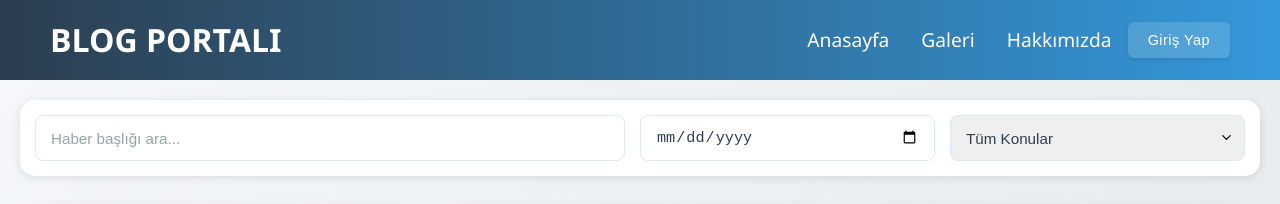
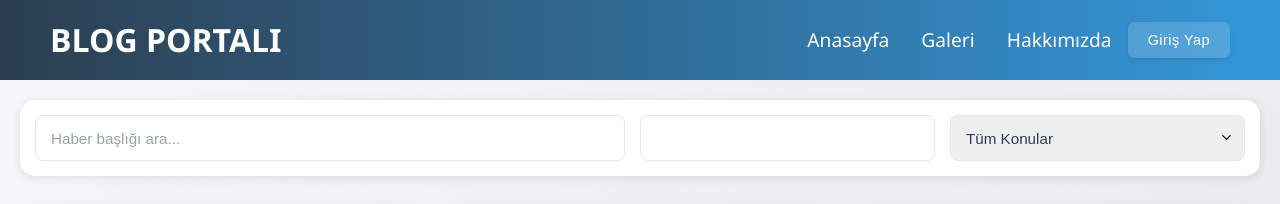
Before and after one commit to ferhatcakmakogluu/blog-portal-ui, a React (Vite) app: page / in a window 1280 px wide. Shown: the top 204 px of the page. Built offline with nearby package versions, Linux system fonts and the light colour scheme; grey boxes are pictures that could not be loaded.

Commit message:
date input update

```diff
--- a/src/pages/Home.css
+++ b/src/pages/Home.css
@@ -406,3 +406,29 @@
     font-size: 0.9rem;
   }
 }
+
+.filter-item input[type="date"]::-webkit-datetime-edit-text,
+.filter-item input[type="date"]::-webkit-datetime-edit-month-field,
+.filter-item input[type="date"]::-webkit-datetime-edit-day-field,
+.filter-item input[type="date"]::-webkit-datetime-edit-year-field {
+  color: transparent;
+}
+
+.filter-item input[type="date"]::-webkit-calendar-picker-indicator {
+  background: transparent;
+  bottom: 0;
+  color: transparent;
+  cursor: pointer;
+  height: auto;
+  left: 0;
+  position: absolute;
+  right: 0;
+  top: 0;
+  width: auto;
+}
+
+.filter-item input[type="date"]:not(:valid):before {
+  content: attr(placeholder);
+  color: #95a5a6;
+  width: 100%;
+}
--- a/src/pages/Home.tsx
+++ b/src/pages/Home.tsx
@@ -57,6 +57,7 @@ const Home: React.FC = () => {
             type="date"
             value={searchDate}
             onChange={(e) => setSearchDate(e.target.value)}
+            placeholder="Tarih seçin"
           />
         </div>
 
```
